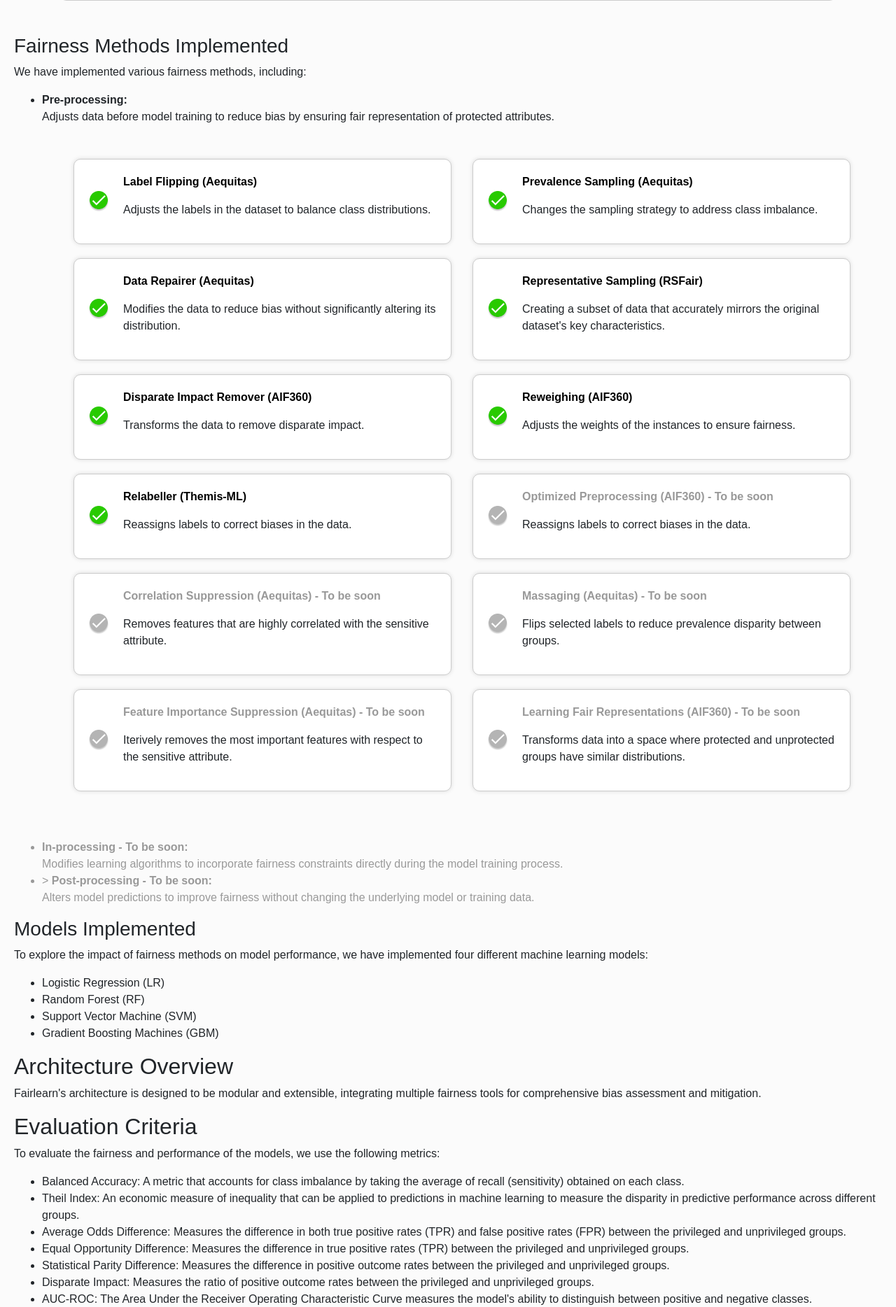
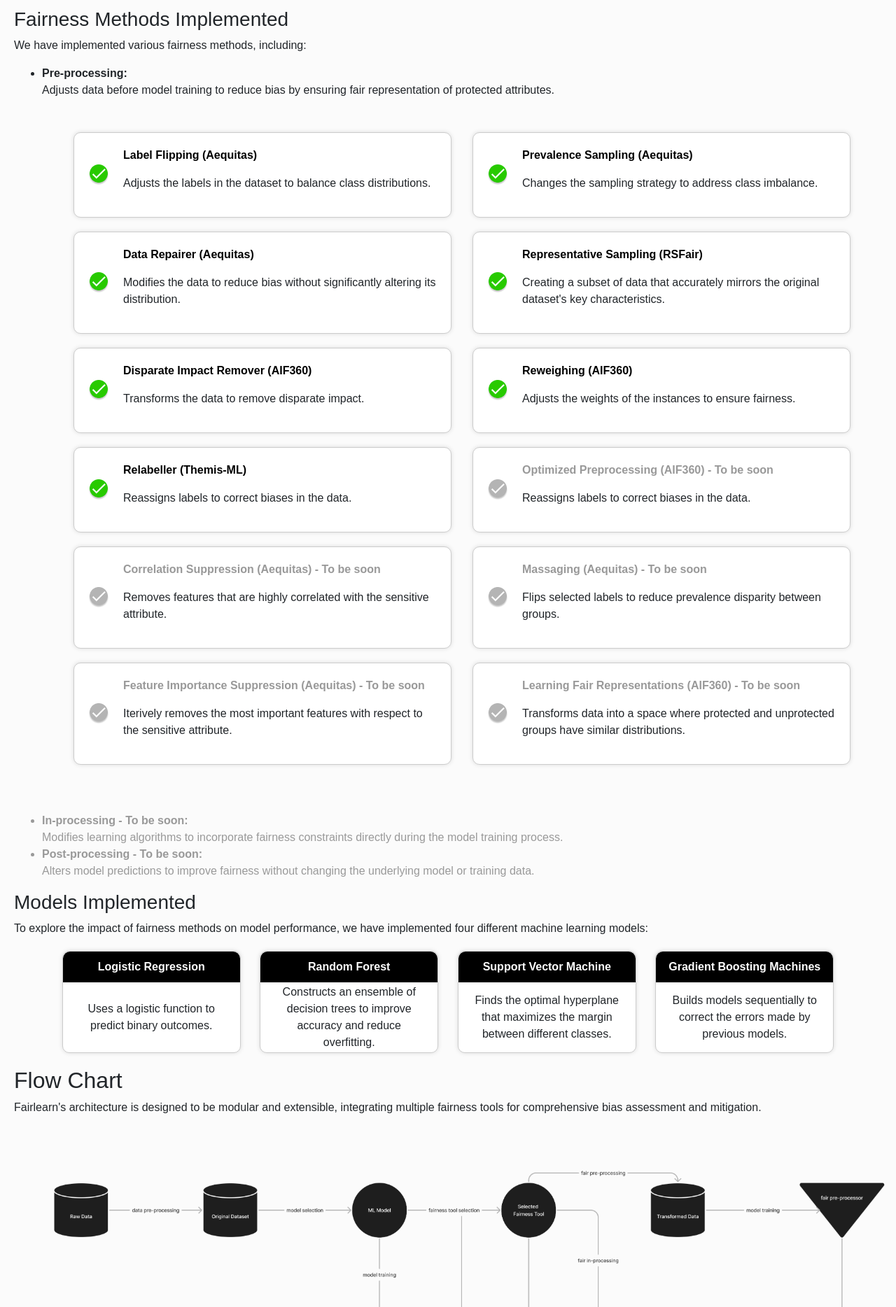
Before and after one commit to Fair-Learn/fairlearn, a Flask app: page / in a window 1280 px wide. Shown: the part 1687-3555 px from the top of the page at 70% size. Run offline with Flask 3, Linux system fonts and the light colour scheme; some libraries are stand-ins or nearby versions.

Commit message:
UI Update for home page

```diff
--- a/static/style.css
+++ b/static/style.css
@@ -100,7 +100,6 @@ nav ul li a {
     border-radius: 10px; /* Radius for rounded corners */
     box-shadow: 0 0 6px 0 rgba(0, 0, 0, 0.13); /* Shadow with given parameters */
     border: 1px solid #ddd; /* Light gray border */
-    min-height: 400px;
 }
 
 .logo {
@@ -162,3 +161,35 @@ nav ul li a {
         .method-box .soon {
             color: #999;
         }
+
+.model-container {
+            display: flex;
+            justify-content: space-around;
+            flex-wrap: wrap;
+            gap: 20px;
+            margin: 20px 0;
+        }
+        .model-box {
+            border: 1px solid #ccc;
+            border-radius: 10px;
+            box-shadow: 0 0 6px 0 rgba(0, 0, 0, 0.13);
+            background-color: #ffffff;
+            width: 23%;
+        }
+        .model-header {
+            background-color: #000;
+            color: #fff;
+            border-top-left-radius: 10px;
+            border-top-right-radius: 10px;
+            padding: 10px;
+            text-align: center;
+            font-weight: bold;
+        }
+        .model-description {
+            padding: 20px;
+            text-align: center;
+            display: flex;
+            align-items: center;
+            justify-content: center;
+            height: 100px; /* Make sure all descriptions have the same height */
+        }
--- a/templates/home.html
+++ b/templates/home.html
@@ -203,20 +203,37 @@
 
     <li style="color: #999;"> <b>In-processing - To be soon:</b> <br>Modifies learning algorithms to incorporate fairness constraints directly during the model training process.</li>
 
-    <li style="color: #999;">> <b>Post-processing - To be soon:</b> <br>Alters model predictions to improve fairness without changing the underlying model or training data.</li>
+    <li style="color: #999;"> <b>Post-processing - To be soon:</b> <br>Alters model predictions to improve fairness without changing the underlying model or training data.</li>
 </ul>
 
 <h3>Models Implemented</h3>
 <p>To explore the impact of fairness methods on model performance, we have implemented four different machine learning models:</p>
-<ul>
-    <li>Logistic Regression (LR)</li>
-    <li>Random Forest (RF)</li>
-    <li>Support Vector Machine (SVM)</li>
-    <li>Gradient Boosting Machines (GBM)</li>
-</ul>
 
-<h2>Architecture Overview</h2>
+<div class="container">
+        <div class="model-container">
+            <div class="model-box">
+                <div class="model-header">Logistic Regression</div>
+                <div class="model-description">Uses a logistic function to predict binary outcomes.</div>
+            </div>
+            <div class="model-box">
+                <div class="model-header">Random Forest</div>
+                <div class="model-description">Constructs an ensemble of decision trees to improve accuracy and reduce overfitting.</div>
+            </div>
+            <div class="model-box">
+                <div class="model-header">Support Vector Machine</div>
+                <div class="model-description">Finds the optimal hyperplane that maximizes the margin between different classes.</div>
+            </div>
+            <div class="model-box">
+                <div class="model-header">Gradient Boosting Machines</div>
+                <div class="model-description">Builds models sequentially to correct the errors made by previous models.</div>
+            </div>
+        </div>
+    </div>
+
+<h2>Flow Chart</h2>
 <p>Fairlearn's architecture is designed to be modular and extensible, integrating multiple fairness tools for comprehensive bias assessment and mitigation.</p>
+
+<img src="{{ url_for('static', filename='images/flow_chart.png') }}" alt="Flow Chart" width="1300">
 
 <h2>Evaluation Criteria</h2>
 <p>To evaluate the fairness and performance of the models, we use the following metrics:</p>
@@ -231,9 +248,10 @@
 </ul>
 
 <div class="buttons">
-    <a class="button" href="{{ url_for('demo') }}">Start Demo</a>
-    <a class="button" href="https://github.com/ITU">Go to project page</a>
+    <a class="button" href="https://github.com/Fair-Learn/fairlearn">Go to project page</a>
 </div>
+
+<a class="btn btn-primary mt-3"" href="{{ url_for('demo') }}">Start Demo</a>
 
 <script src="https://code.jquery.com/jquery-3.5.1.slim.min.js"></script>
     <script src="https://cdn.jsdelivr.net/npm/@popperjs/core@2.9.3/dist/umd/popper.min.js"></script>
```
Also changed, not shown: static/images/flow_chart.png (added), 2 other files.
